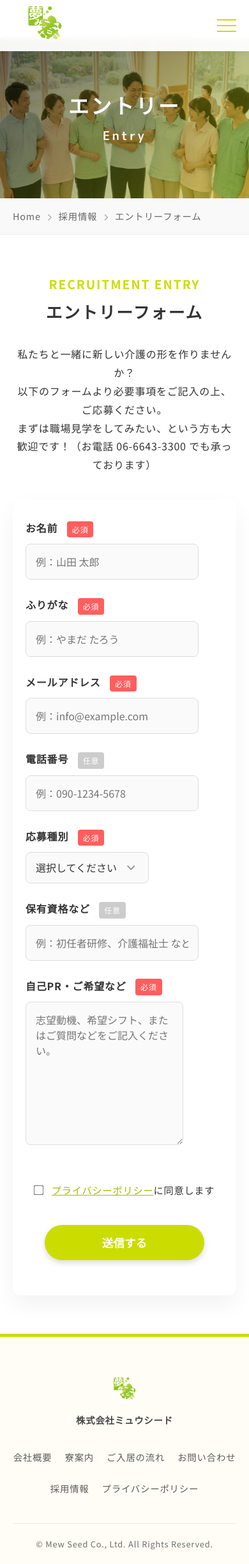
After one commit to kurashn/mew-seed, a PHP site: page /entry.html in a window 390 px wide. The commit adds this page. Shown: the whole page at 64% size. Run offline with PHP 8.4, Linux system fonts and the light colour scheme.

Commit message:
Shrink recruit text size on mobile and add dedicated recruit entry form

```diff
--- /dev/null
+++ b/entry.html
@@ -0,0 +1,193 @@
+<!DOCTYPE html>
+<html lang="ja">
+
+<head>
+    <meta name="robots" content="noindex">
+    <meta charset="UTF-8">
+    <meta name="viewport" content="width=device-width, initial-scale=1.0">
+    <title>エントリーフォーム | 株式会社ミュウシード</title>
+    <link rel="preconnect" href="https://fonts.googleapis.com">
+    <link rel="preconnect" href="https://fonts.gstatic.com" crossorigin>
+    <link
+        href="https://fonts.googleapis.com/css2?family=M+PLUS+Rounded+1c:wght@300;400;700&family=Noto+Sans+JP:wght@400;500;700&display=swap"
+        rel="stylesheet">
+    <link rel="stylesheet" href="style.css">
+    <link rel="stylesheet" href="https://cdnjs.cloudflare.com/ajax/libs/font-awesome/6.4.0/css/all.min.css">
+</head>
+
+<body>
+    <header class="header">
+        <div class="header-inner">
+            <h1 class="logo">
+                <a href="index.html">
+                    <img src="images/logo.png" alt="株式会社ミュウシード">
+                </a>
+            </h1>
+            <nav class="nav">
+                <ul>
+                    <li><a href="index.html">トップ</a></li>
+                    <li><a href="company.html">会社概要</a></li>
+                    <li><a href="index.html#guide">寮案内</a></li>
+                    <li><a href="flow.html">ご入居の流れ</a></li>
+                    <li><a href="contact.html">お問い合わせ</a></li>
+                    <li><a href="recruit.html" class="btn-recruit">採用情報</a></li>
+                </ul>
+            </nav>
+            <div class="header-contact">
+                <p class="tel">06-6643-3300</p>
+            </div>
+            <div class="burger-menu">
+                <span></span>
+                <span></span>
+                <span></span>
+            </div>
+        </div>
+    </header>
+
+    <main>
+        <!-- Page Header -->
+        <section class="page-header" style="height: 250px;">
+            <div class="page-header-bg" style="background-image: url('images/recruit_bg_new.png');"></div>
+            <div class="page-header-overlay"
+                style="background: linear-gradient(135deg, rgba(0, 0, 0, 0.6) 0%, rgba(203, 221, 0, 0.4) 100%);"></div>
+            <div class="container text-center" style="z-index: 1;">
+                <h2 class="page-title">エントリー<span class="ja">Entry</span></h2>
+            </div>
+        </section>
+
+        <!-- Breadcrumbs -->
+        <nav class="breadcrumbs">
+            <div class="container">
+                <ul>
+                    <li><a href="index.html">Home</a></li>
+                    <li><i class="fa-solid fa-chevron-right"></i></li>
+                    <li><a href="recruit.html">採用情報</a></li>
+                    <li><i class="fa-solid fa-chevron-right"></i></li>
+                    <li>エントリーフォーム</li>
+                </ul>
+            </div>
+        </nav>
+
+        <section class="section contact-section">
+            <div class="container container-narrow">
+                <div class="section-title">
+                    <span class="subtitle">Recruitment Entry</span>
+                    <h3>エントリーフォーム</h3>
+                    <p class="mt-4">
+                        私たちと一緒に新しい介護の形を作りませんか？<br>
+                        以下のフォームより必要事項をご記入の上、ご応募ください。<br>
+                        まずは職場見学をしてみたい、という方も大歓迎です！（お電話 06-6643-3300 でも承っております）
+                    </p>
+                </div>
+
+                <div class="contact-form-wrapper">
+                    <!--
+                        このフォーム内の構造は Contact Form 7（CF7）で出力される標準的なHTMLを想定しています。
+                        WordPress組み込み時は、この <form> タグの内側をそっくりそのままCF7の管理画面の「フォーム」欄に貼り付け、
+                        <input> や <textarea> などをCF7のショートコード（[text* your-name] など）に置き換えてください。
+                    -->
+                    <form action="#" method="post" class="wpcf7-form">
+
+                        <div class="form-group row">
+                            <label class="form-label col">お名前 <span class="required">必須</span></label>
+                            <div class="form-control-wrap col">
+                                <input type="text" name="your-name" class="form-control" placeholder="例：山田 太郎" required>
+                            </div>
+                        </div>
+
+                        <div class="form-group row">
+                            <label class="form-label col">ふりがな <span class="required">必須</span></label>
+                            <div class="form-control-wrap col">
+                                <input type="text" name="your-kana" class="form-control" placeholder="例：やまだ たろう"
+                                    required>
+                            </div>
+                        </div>
+
+                        <div class="form-group row">
+                            <label class="form-label col">メールアドレス <span class="required">必須</span></label>
+                            <div class="form-control-wrap col">
+                                <input type="email" name="your-email" class="form-control"
+                                    placeholder="例：info@example.com" required>
+                            </div>
+                        </div>
+
+                        <div class="form-group row">
+                            <label class="form-label col">電話番号 <span class="optional">任意</span></label>
+                            <div class="form-control-wrap col">
+                                <input type="tel" name="your-tel" class="form-control" placeholder="例：090-1234-5678">
+                            </div>
+                        </div>
+
+                        <div class="form-group row">
+                            <label class="form-label col">応募種別 <span class="required">必須</span></label>
+                            <div class="form-control-wrap col">
+                                <div class="select-wrapper">
+                                    <select name="your-entry-type" class="form-control" required>
+                                        <option value="">選択してください</option>
+                                        <option value="正社員希望">正社員希望</option>
+                                        <option value="パート希望">パート希望</option>
+                                        <option value="まずは見学したい">まずは見学したい</option>
+                                        <option value="その他">その他（ご質問など）</option>
+                                    </select>
+                                </div>
+                            </div>
+                        </div>
+
+                        <div class="form-group row">
+                            <label class="form-label col">保有資格など <span class="optional">任意</span></label>
+                            <div class="form-control-wrap col">
+                                <input type="text" name="your-license" class="form-control"
+                                    placeholder="例：初任者研修、介護福祉士 など">
+                            </div>
+                        </div>
+
+                        <div class="form-group row">
+                            <label class="form-label col">自己PR・ご希望など <span class="required">必須</span></label>
+                            <div class="form-control-wrap col">
+                                <textarea name="your-message" class="form-control" rows="8"
+                                    placeholder="志望動機、希望シフト、またはご質問などをご記入ください。" required></textarea>
+                            </div>
+                        </div>
+
+                        <div class="form-group text-center mt-5">
+                            <div class="privacy-policy-acceptance mb-5">
+                                <label>
+                                    <input type="checkbox" name="your-consent" required>
+                                    <a href="privacy.html" target="_blank" class="policy-link">プライバシーポリシー</a>に同意します
+                                </label>
+                            </div>
+                            <button type="submit" class="btn-primary btn-submit">送信する</button>
+                        </div>
+
+                    </form>
+                </div>
+            </div>
+        </section>
+
+    </main>
+
+    <footer class="footer">
+        <div class="container">
+            <div class="footer-inner">
+                <div class="footer-logo">
+                    <img src="images/logo.png" alt="株式会社ミュウシード">
+                    <p class="company-name">株式会社ミュウシード</p>
+                </div>
+                <div class="footer-links">
+                    <ul>
+                        <li><a href="company.html">会社概要</a></li>
+                        <li><a href="index.html#guide">寮案内</a></li>
+                        <li><a href="flow.html">ご入居の流れ</a></li>
+                        <li><a href="contact.html">お問い合わせ</a></li>
+                        <li><a href="recruit.html">採用情報</a></li>
+                        <li><a href="privacy.html">プライバシーポリシー</a></li>
+                    </ul>
+                </div>
+            </div>
+            <p class="copyright">&copy; Mew Seed Co., Ltd. All Rights Reserved.</p>
+        </div>
+    </footer>
+    <script src="script.js"></script>
+</body>
+
+</html>
--- a/recruit.html
+++ b/recruit.html
@@ -282,7 +282,7 @@
                     <p>まずは見学だけでも大歓迎です！<br>職場の雰囲気を肌で感じてください。</p>
                     <div class="entry-buttons">
                         <a href="tel:0666433300" class="btn-tel"><i class="fa-solid fa-phone"></i> 06-6643-3300</a>
-                        <a href="#" class="btn-primary btn-lg">エントリーフォームへ</a>
+                        <a href="entry.html" class="btn-primary btn-lg">エントリーフォームへ</a>
                     </div>
                 </div>
             </div>
--- a/style.css
+++ b/style.css
@@ -840,10 +840,10 @@ h5 {
     }
 
     .recruit-copy {
-        font-size: 1.4rem;
-        /* Reduced to avoid awkward breaking on "が、" */
+        font-size: 1.15rem;
+        /* Reduced further to avoid awkward breaking on "が、" */
         margin: 20px 0;
-        line-height: 1.5;
+        line-height: 1.6;
     }
 
     .recruit-sub-copy {
```
